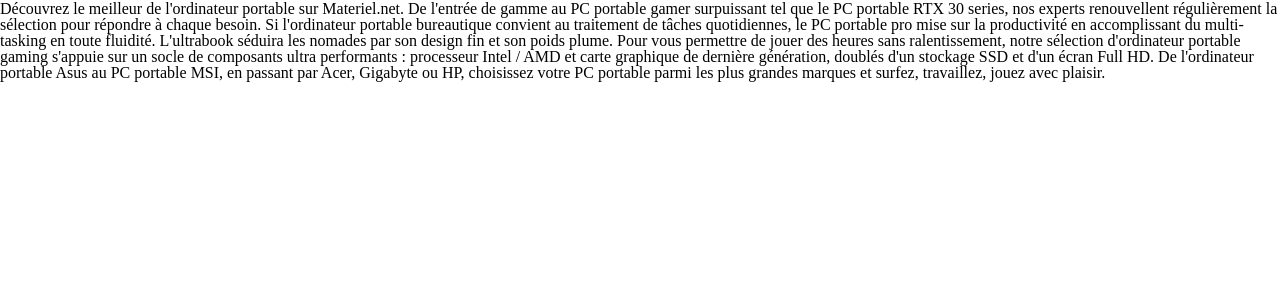
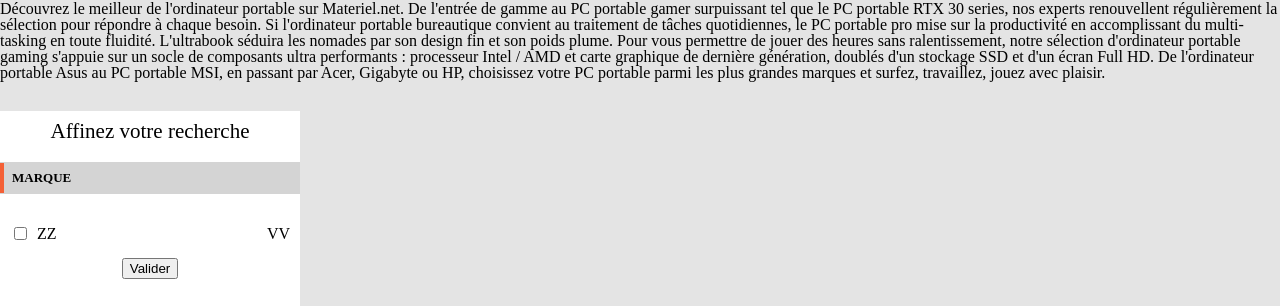
Before and after one commit to allan1989/angular-materiel-net, an Angular app: page / in a window 1280 px wide. Shown: the part 513-819 px from the top of the page. Built offline with nearby package versions, Linux system fonts and the light colour scheme.

Commit message:
create productService function getBrands

```diff
--- a/src/app/app.component.html
+++ b/src/app/app.component.html
@@ -12,3 +12,6 @@
   <h1 class="title">PC portable - Ordinateur portable</h1>
   <p>Découvrez le meilleur de l'ordinateur portable sur Materiel.net. De l'entrée de gamme au PC portable gamer surpuissant tel que le PC portable RTX 30 series, nos experts renouvellent régulièrement la sélection pour répondre à chaque besoin. Si l'ordinateur portable bureautique convient au traitement de tâches quotidiennes, le PC portable pro mise sur la productivité en accomplissant du multi-tasking en toute fluidité. L'ultrabook séduira les nomades par son design fin et son poids plume. Pour vous permettre de jouer des heures sans ralentissement, notre sélection d'ordinateur portable gaming s'appuie sur un socle de composants ultra performants : processeur Intel / AMD et carte graphique de dernière génération, doublés d'un stockage SSD et d'un écran Full HD. De l'ordinateur portable Asus au PC portable MSI, en passant par Acer, Gigabyte ou HP, choisissez votre PC portable parmi les plus grandes marques et surfez, travaillez, jouez avec plaisir.</p>
 </div>
+<div class="main container">
+  <app-aside></app-aside>
+</div>
--- a/src/app/app.component.scss
+++ b/src/app/app.component.scss
@@ -8,14 +8,6 @@
   );
   padding: 20px 0;
 
-  .container {
-    display: flex;
-    justify-content: space-between;
-    align-items: center;
-    max-width: 1340px;
-    margin: 0 auto;
-  }
-
   .logo-materiel {
     width: 40%;
   }
@@ -23,6 +15,14 @@
   .logo-angular {
     width: 10%;
   }
+}
+
+.container {
+  display: flex;
+  justify-content: space-between;
+  align-items: center;
+  max-width: 1340px;
+  margin: 0 auto;
 }
 
 .panel {
--- a/src/app/app.module.ts
+++ b/src/app/app.module.ts
@@ -2,10 +2,12 @@
 import { BrowserModule } from '@angular/platform-browser';
 
 import { AppComponent } from './app.component';
+import { AsideComponent } from './components/aside/aside.component';
 
 @NgModule({
   declarations: [
-    AppComponent
+    AppComponent,
+    AsideComponent
   ],
   imports: [
     BrowserModule
--- /dev/null
+++ b/src/app/components/aside/aside.component.html
@@ -0,0 +1,18 @@
+<aside class="search-area">
+  <h3>Affinez votre recherche</h3>
+  <div class="brand-filter">
+    <h4 class="brand-filter-title">Marque</h4>
+    <form class="form">
+      <ul>
+        <li class="brand-item">
+          <input type="checkbox" value="">
+          <label>
+            <span>ZZ</span>
+            <span>VV</span>
+          </label>
+        </li>
+      </ul>
+      <button type="submit">Valider</button>
+    </form>
+  </div>
+</aside>
--- /dev/null
+++ b/src/app/components/aside/aside.component.scss
@@ -0,0 +1,65 @@
+.search-area {
+  display: inline-block;
+  vertical-align: top;
+  background-color: #fff;
+  padding-top: 10px;
+  margin-right: 65px;
+
+  h3 {
+    font-size: 21px;
+    font-weight: 100;
+    margin-bottom: 20px;
+    text-align: center;
+  }
+  .form {
+    text-align: center;
+    padding-bottom: 30px;
+  }
+}
+
+.brand-filter {
+  width: 300px;
+  ul {
+    padding: 10px;
+  }
+  .brand-item {
+    display: flex;
+    align-items: center;
+    list-style: none;
+    margin-bottom: 5px;
+
+    input {
+      margin-right: 10px;
+      cursor: pointer;
+    }
+    label {
+      display: flex;
+      flex-grow: 1;
+      justify-content: space-between;
+      cursor: pointer;
+    }
+  }
+}
+
+.brand-filter-title {
+  text-transform: uppercase;
+  font-size: 13px;
+  font-weight: 700;
+  line-height: 30px;
+  padding-left: 12px;
+  background-color: #d4d4d4;
+  border-bottom: 1px solid #d4d4d4;
+  border-top: 1px solid #d4d4d4;
+  margin-bottom: 20px;
+  position: relative;
+  &::before {
+    content: "";
+    height: 100%;
+    left: 0;
+    top: 0;
+    width: 4px;
+    background: #f46036;
+    position: absolute;
+    z-index: 1;
+  }
+}
--- /dev/null
+++ b/src/app/components/aside/aside.component.ts
@@ -0,0 +1,17 @@
+import { Component, OnInit } from '@angular/core';
+import { ProductsService } from 'src/app/services/products.service';
+
+@Component({
+  selector: 'app-aside',
+  templateUrl: './aside.component.html',
+  styleUrls: ['./aside.component.scss']
+})
+export class AsideComponent implements OnInit {
+
+  constructor(private ProductsService: ProductsService) { }
+
+  ngOnInit(): void {
+    console.log(this.ProductsService.getBrands())
+  }
+
+}
--- a/src/app/services/products.service.ts
+++ b/src/app/services/products.service.ts
@@ -1,12 +1,22 @@
 import { Injectable } from '@angular/core';
+import { productInfo } from '../../assets/data';
 import  data  from '../../assets/data';
+
+type obj = {
+  name: string,
+  count: number
+}
 
 @Injectable({
   providedIn: 'root'
 })
 export class ProductsService {
 
-  constructor() { }
+  constructor() {}
 
-  products = data;
+  getBrands(){
+
+      return data.map(el => el.brand).filter((el,i,arr) => arr.indexOf(el) === i);
+  }
+
 }
--- a/src/assets/data.ts
+++ b/src/assets/data.ts
@@ -1,4 +1,14 @@
-export default [
+export interface productInfo {
+  id: number,
+  brand: string,
+  name: string,
+  description: string,
+  img: string,
+  price: number,
+  customerReview: number
+}
+
+const data: Array<productInfo> = [
   {
     id: 1,
     brand: 'Dell',
@@ -108,3 +118,5 @@
     customerReview: 1.2
   }
 ]
+
+export default data;
--- a/src/styles.scss
+++ b/src/styles.scss
@@ -130,3 +130,9 @@
   border-collapse: collapse;
   border-spacing: 0;
 }
+
+/* GENERAL */
+
+body {
+  background-color: #e4e4e4;
+}
```
Also changed, not shown: 1 other file (tests, documents, lock files or other folders).
